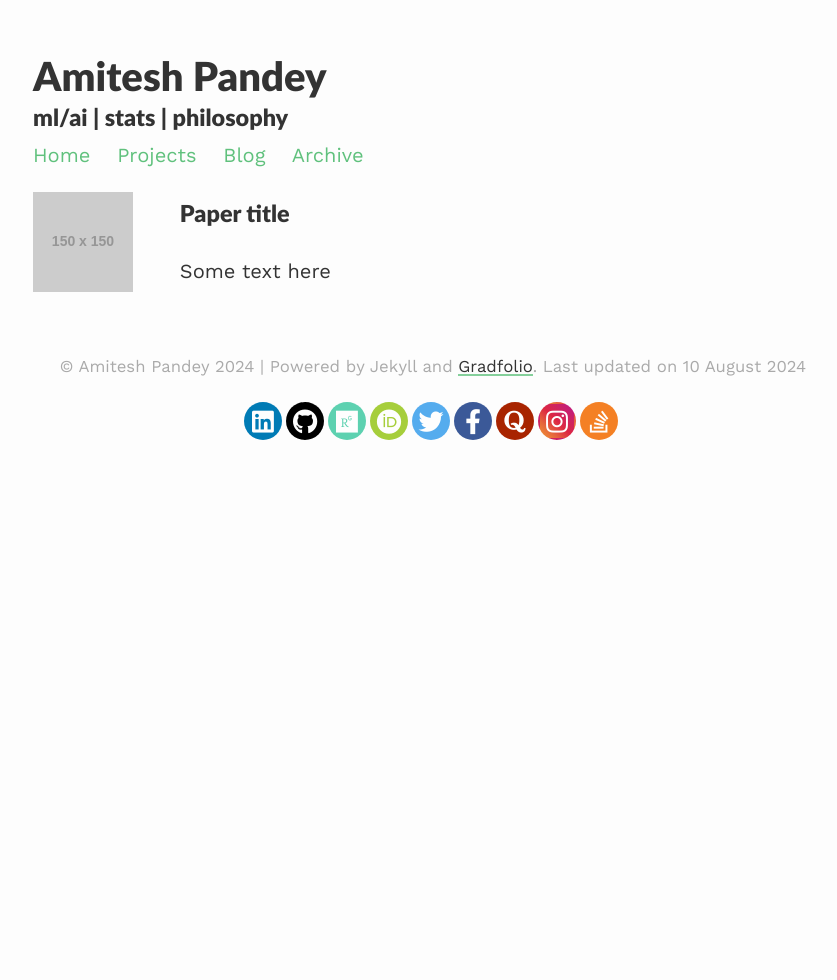
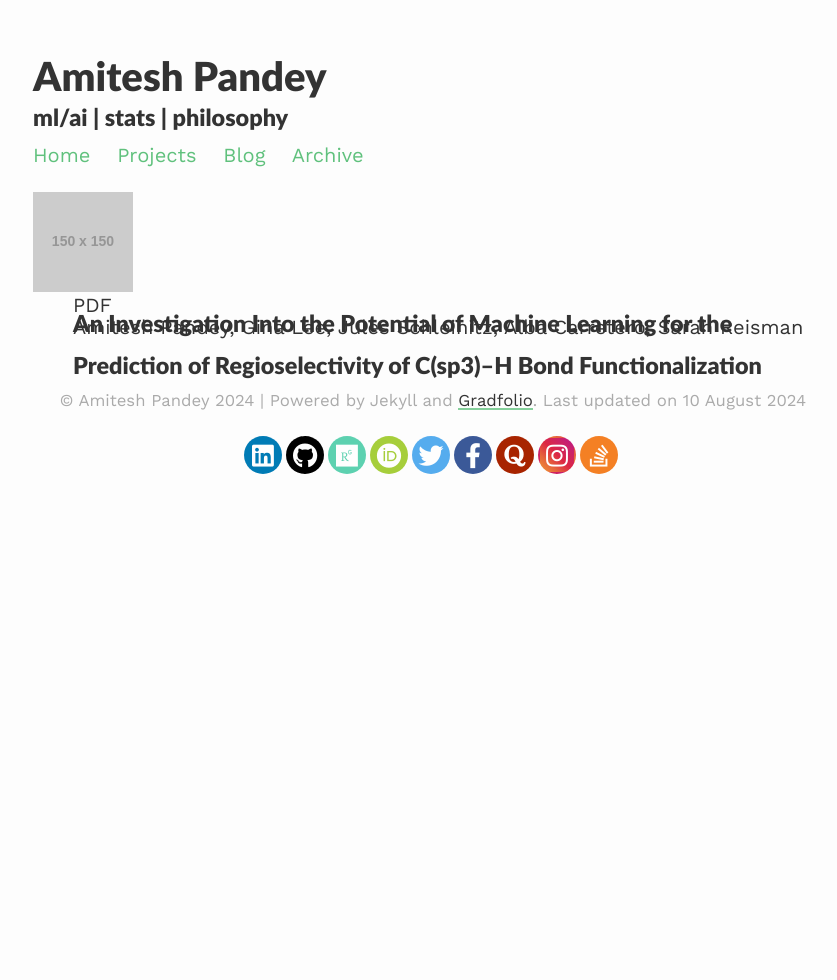
Before and after one commit to pandeyamitesh/pandeyamitesh, a Jekyll site: the page built from research/index.html, in a window 1280 px wide. Shown: the whole page, without its empty margins (207-1044 px from the left). Built offline with Jekyll 4.4.1, drawn with Linux system fonts in a browser that asks for light colours; nearby versions of some CDN libraries.

Commit message:
Update index.html

```diff
--- a/research/index.html
+++ b/research/index.html
@@ -5,7 +5,8 @@ layout: default
 <div class="research-list">
   <img src="https://via.placeholder.com/150" class = "research-image"/>
   <div class = "research-text">
-  <h3>Paper title </h3>
-  <p>Some text here</p>
+  <h3>An Investigation Into the Potential of Machine Learning for the Prediction of Regioselectivity of C(sp3)–H Bond Functionalization</h3>
+  <p class = "research-desc">Amitesh Pandey, Gina Lee, Jules Schleinitz, Alba Carretero, Sarah Reisman</p>
+  <p class = "research-desc">PDF</p>
   </div>
 </div>
```
